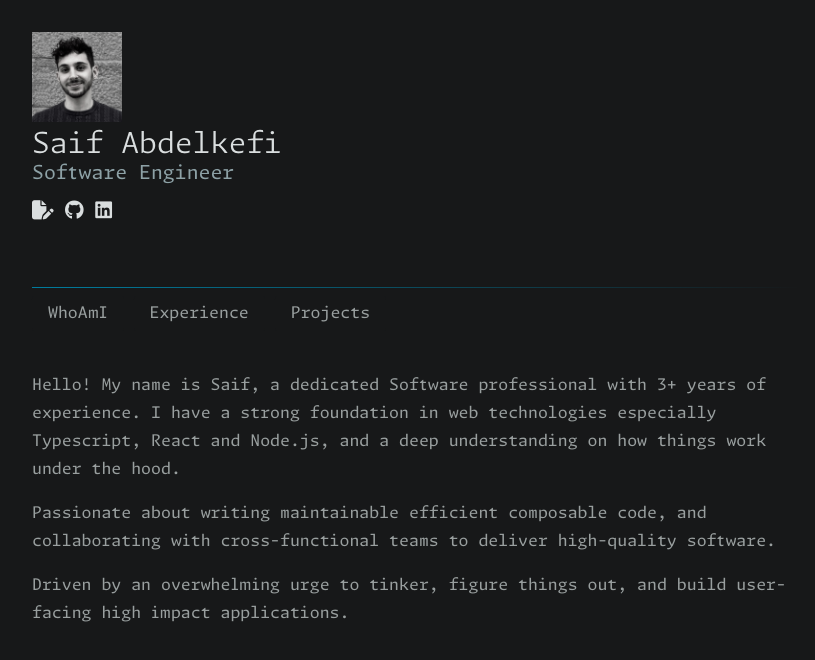
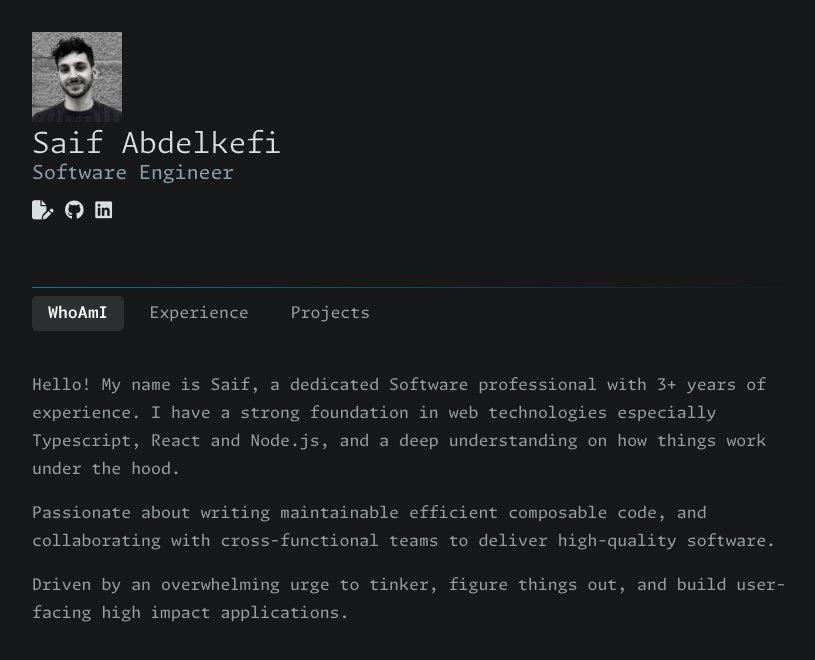
Before and after one commit to SaifAbdkf/personal-website, a React (Vite) app in the folder saif-website/: page / in a window 1280 px wide. Shown: the top 660 px of the page, without its empty margins (224-1039 px from the left). Built offline with nearby package versions, Linux system fonts and the light colour scheme.

Commit message:
Added rectangular

```diff
--- a/saif-website/src/Navbar.css
+++ b/saif-website/src/Navbar.css
@@ -1,8 +1,9 @@
 .navigationContainer {
   margin-top: 4rem;
   margin-bottom: 2.5rem;
+}
 
-  hr {
+.navigationContainer hr {
   border: 0;
   height: 1px;
   background: linear-gradient(to right, var(--third-color), transparent);
@@ -12,23 +13,30 @@
   display: flex;
   justify-content: flex-start;
   gap: 10px;
+}
 
 .menu-button {
   padding: 0.5rem 1rem;
-      border-radius: 0.2rem;
+  border-radius: 5px;
   border: none;
   font-size: var(--font-size-5);
   position: relative;
   cursor: pointer;
+  transition: border 0.3s ease, background-color 0.3s ease, color 0.3s ease;
 }
 
-    /* Hover effect */
+/* Effet au survol */
 .menu-button:hover {
   color: var(--text-color);
 }
 
-    .menu-button:focus {
-      outline: none;
+/* Bouton actif avec cadre et fond gris */
+.menu-button.active {
+  border: none; /* Supprime la bordure */
+  background-color: #2d2e30; /* Ajoute un fond gris */
+  border-radius: 5px;
+  font-weight: bold;
+  color: white; /* Rend le texte blanc pour contraste */
 }
-  }
-}
+
+/* Style du titre sur chaque page */
--- a/saif-website/src/Navbar.tsx
+++ b/saif-website/src/Navbar.tsx
@@ -1,21 +1,29 @@
+import { Link, useLocation } from "react-router-dom";
 import "./Navbar.css";
-import { Link } from "react-router-dom";
 
 export default function Navbar() {
-  //   const navigate = useNavigate();
+  const location = useLocation(); // Récupérer le chemin actuel
+
   return (
-    <div className={"navigationContainer"}>
-      <hr></hr>
+    <div className="navigationContainer">
+      <hr />
       <div className="menu-container">
         <Link to="/">
-          <button className="menu-button">WhoAmI</button>
-        </Link>
-        <Link to="/experience" className="menu-item">
-          <button className="menu-button">Experience</button>
+          <button className={`menu-button ${location.pathname === "/" ? "active" : ""}`}>
+            WhoAmI
+          </button>
         </Link>
 
-        <Link to="/projects" className="menu-item">
-          <button className="menu-button">Projects</button>
+        <Link to="/experience">
+          <button className={`menu-button ${location.pathname === "/experience" ? "active" : ""}`}>
+            Experience
+          </button>
+        </Link>
+
+        <Link to="/projects">
+          <button className={`menu-button ${location.pathname === "/projects" ? "active" : ""}`}>
+            Projects
+          </button>
         </Link>
       </div>
     </div>
```
Lines whose indentation alone changed are shown as unchanged.
